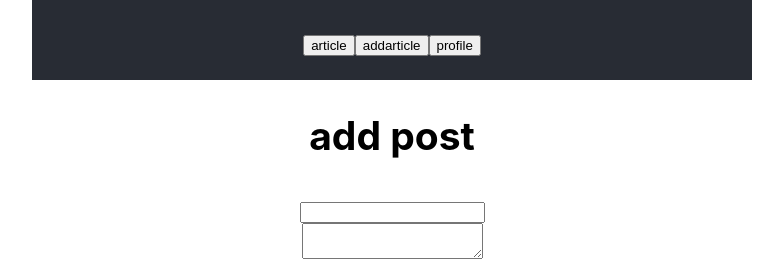
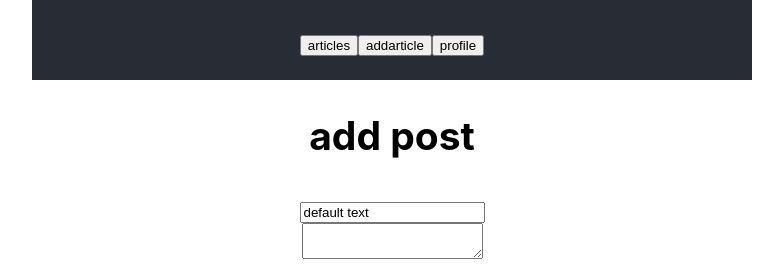
Before and after one commit to sheykinsergey/lesson9, a React (Create React App) app in the folder front/: page / in a window 1280 px wide. Both pictures are taken after a click on the button "addarticle". Shown: the top 273 px of the page, without its empty margins (248-1031 px from the left). Built offline with nearby package versions, Linux system fonts and the light colour scheme.

Commit message:
добавил второй вариант

```diff
--- a/front/package.json
+++ b/front/package.json
@@ -15,7 +15,6 @@
     "src/*.js": "eslint"
   },
   "devDependencies": {
-    "@babel/eslint-parser": "^7.16.5",
     "eslint": "^8.5.0",
     "eslint-config-airbnb": "^19.0.2",
     "eslint-config-airbnb-base": "^15.0.0",
--- a/front/src/App.js
+++ b/front/src/App.js
@@ -10,16 +10,20 @@ function App() {
 
   const [page, setPage] = useState("articles") // default page
 
-  const showArticles = () => {
-    setPage("articles")
+  const showArticles = (e) => {
+    setPage(e.target.innerHTML) // думаю этот вариант лучше ибо если менять
+                                // название в меню то менять его придется в одном месте
+    // setPage("articles")
   }
 
-  const showProfile = () => {
-    setPage("profile")
+  const showProfile = (e) => {
+    setPage(e.target.innerHTML)
+    // setPage("profile")
   }
 
-  const showAddArticle = () => {
-    setPage("addarticle")
+  const showAddArticle = (e) => {
+    setPage(e.target.innerText)
+    // setPage("addarticle")
   }
 
   return (
--- a/front/src/components/addArticle/addArticle.js
+++ b/front/src/components/addArticle/addArticle.js
@@ -1,9 +1,17 @@
+import { useState } from "react"
+
 export function AddArticle(){
+
+  const [inputValue, setInputValue] = useState("default text")
+
+  const handleChange = (e) =>{
+    setInputValue(e.target.value)
+  }
 
   return(
     <form>
       <h2>add post</h2>
-      <div><input /></div>
+      <div><input value={inputValue} onChange={handleChange}/></div>
       <div><textarea /></div>
       <div>
         <select>
--- a/front/src/containers/body/body.js
+++ b/front/src/containers/body/body.js
@@ -2,8 +2,11 @@ import { UserProfileCon } from "../../containers/userProfile/userProfile";
 import { UserPostCon } from "../../containers/post/post";
 import { AddArticle } from "../../components/addArticle/addArticle";
 
+// delete
+import { useState } from "react";
+export function Body({ page }){
 
-export function Body({ page }){
+
 
   return(
     <>
--- a/front/src/containers/header/header.js
+++ b/front/src/containers/header/header.js
@@ -3,7 +3,7 @@ export function Header({showArticles, showProfile, showAddArticle}){
 
   return(
       <div>
-        <button onClick={showArticles}>article</button>
+        <button onClick={showArticles}>articles</button>
         <button onClick={showAddArticle}>addarticle</button>
         <button onClick={showProfile}>profile</button>
       </div>
```
Also changed, not shown: front/.eslintrc.json.
